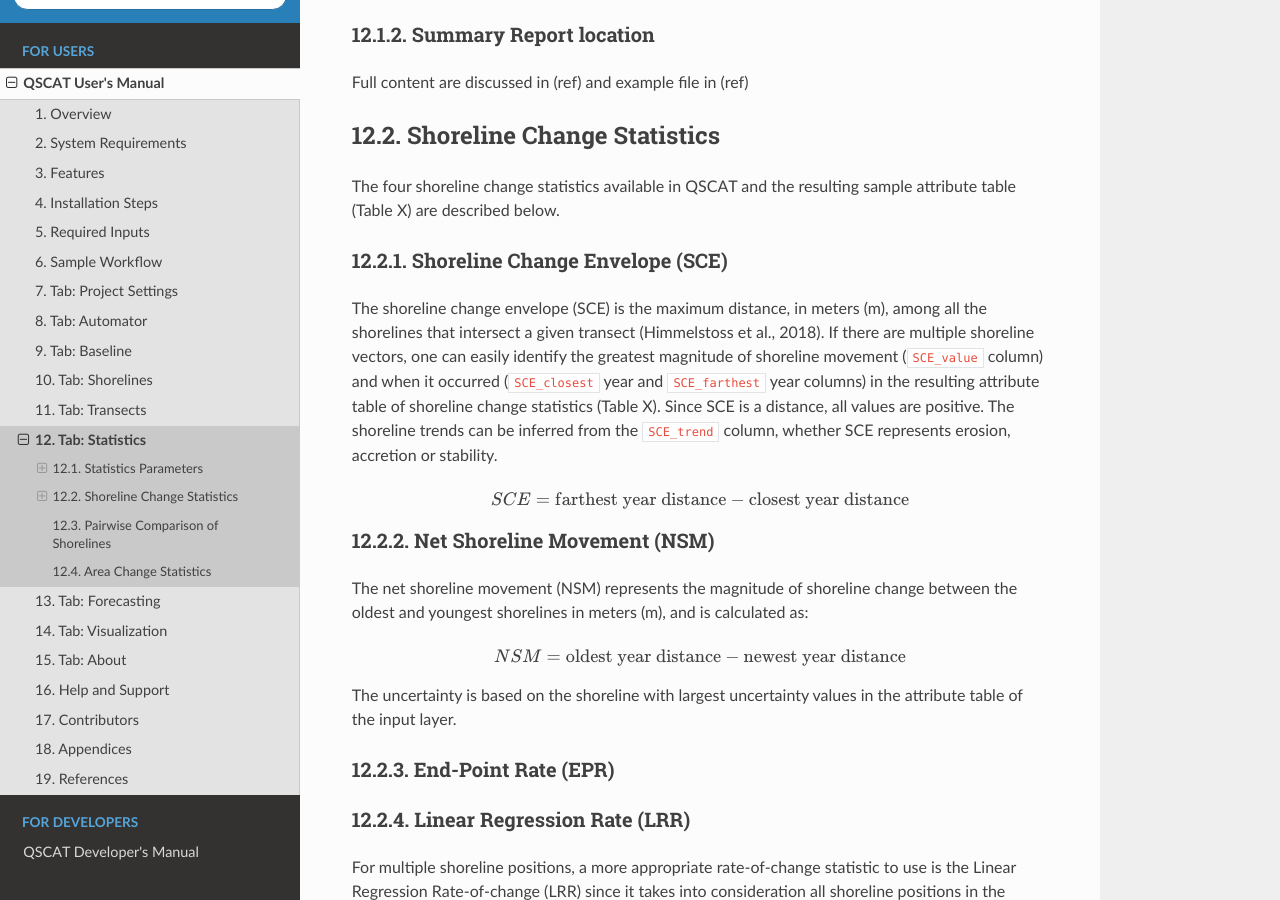
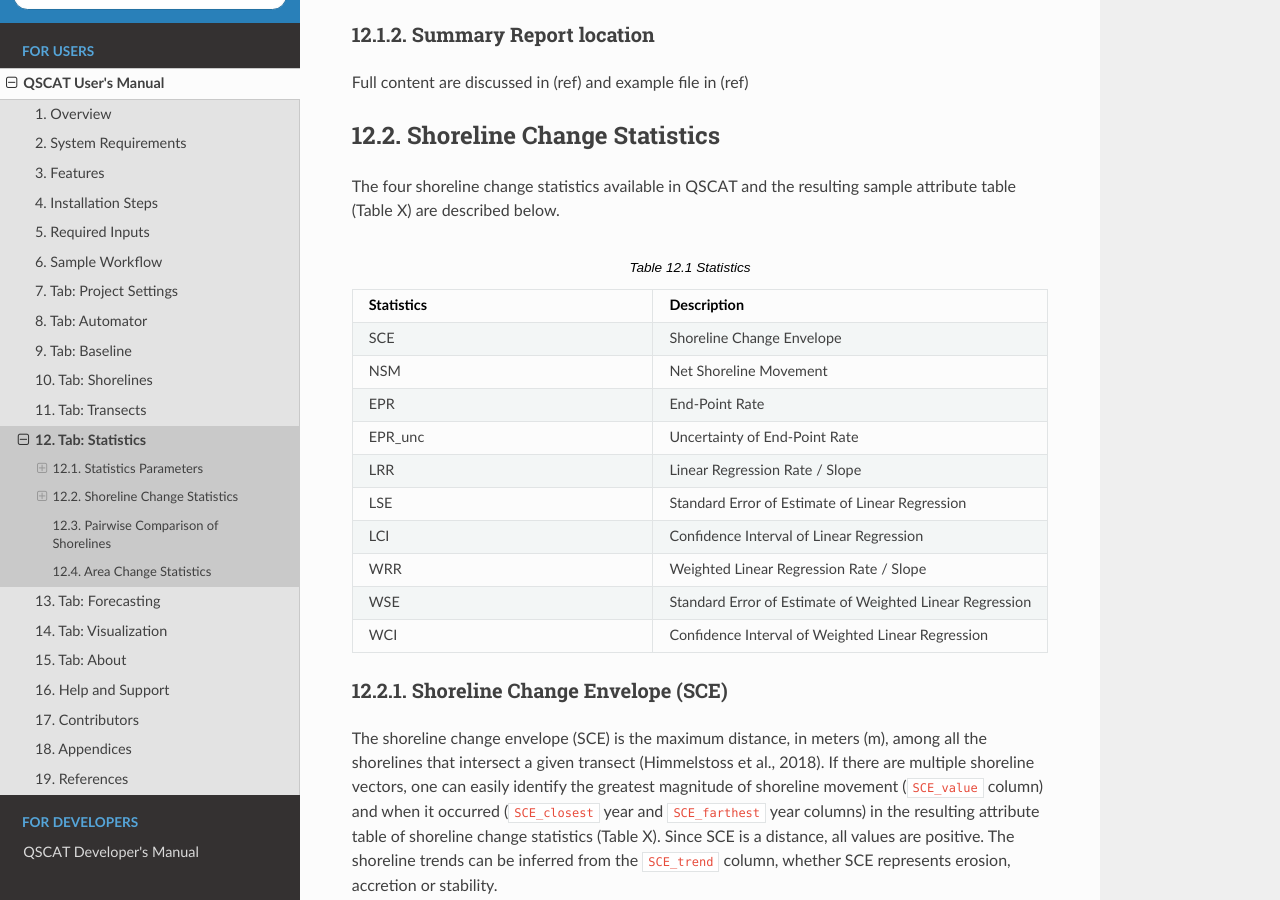
Before and after one commit to upmsi-coaster/qscat-docs, a Sphinx documentation site: the page built from docs/source/users_manual/tabs/statistics.rst, in a window 1280 px wide and 900 px high, scrolled down 797 px. Built offline with Sphinx 7.4.7 and the Read the Docs theme 2.0.0, drawn with Linux system fonts in a browser that asks for light colours.

Commit message:
Update statistics.rst

```diff
--- a/docs/source/users_manual/tabs/statistics.rst
+++ b/docs/source/users_manual/tabs/statistics.rst
@@ -29,6 +29,33 @@
 ===========================
 
 The four shoreline change statistics available in QSCAT and the resulting sample attribute table (Table X) are described below.
+
+.. list-table:: Statistics
+   :header-rows: 1
+   :widths: 80 20
+
+   * - Statistics
+     - Description
+   * - SCE
+     - Shoreline Change Envelope
+   * - NSM
+     - Net Shoreline Movement
+   * - EPR
+     - End-Point Rate
+   * - EPR_unc
+     - Uncertainty of End-Point Rate
+   * - LRR
+     - Linear Regression Rate / Slope
+   * - LSE
+     - Standard Error of Estimate of Linear Regression
+   * - LCI
+     - Confidence Interval of Linear Regression
+   * - WRR
+     - Weighted Linear Regression Rate / Slope
+   * - WSE
+     - Standard Error of Estimate of Weighted Linear Regression
+   * - WCI
+     - Confidence Interval of Weighted Linear Regression
 
 Shoreline Change Envelope (SCE)
 -------------------------------
```
